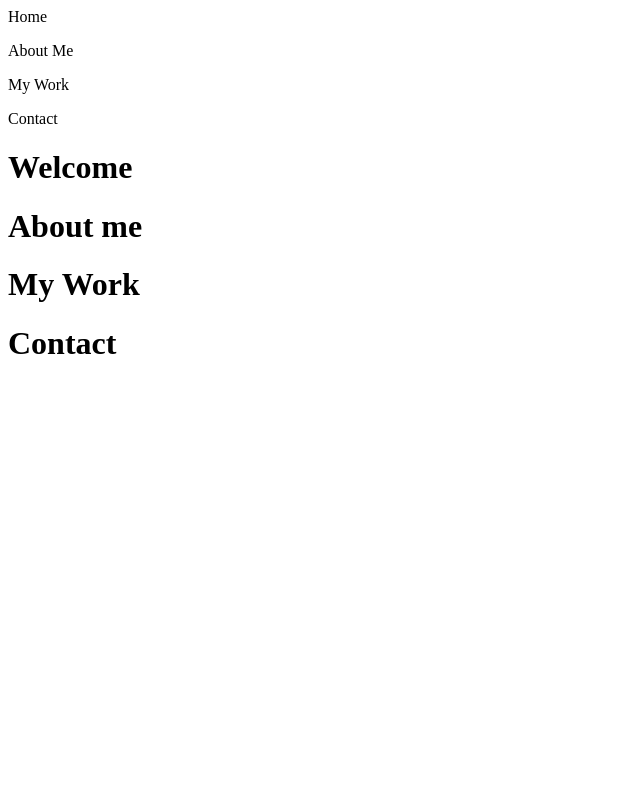
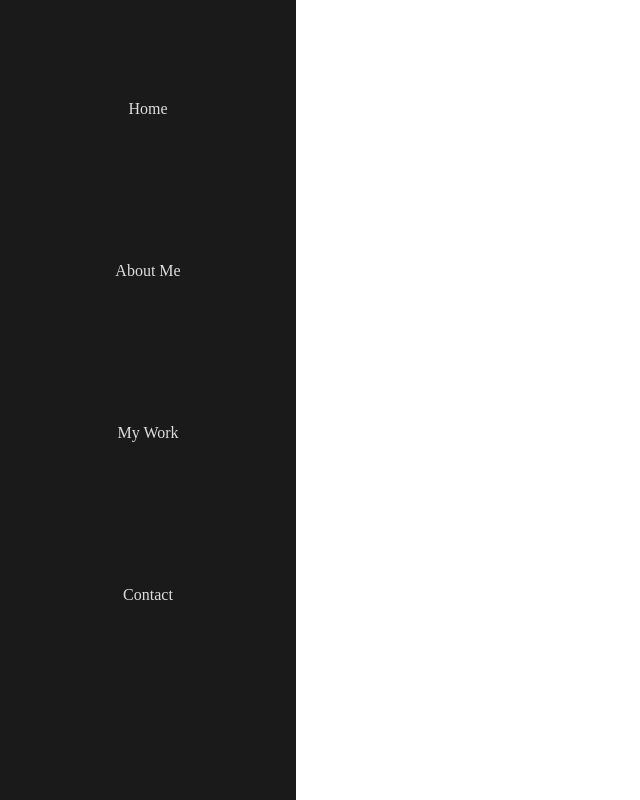
Before and after one commit to shimoal/personal_site, a React app: page / in a window 1280 px wide. Shown: the whole page, without its empty margins (0-640 px from the left). Built offline with nearby package versions, Linux system fonts and the light colour scheme.

Commit message:
Add style for SideBar and css loaders to webpack

```diff
--- a/package.json
+++ b/package.json
@@ -15,10 +15,12 @@
     "babel-loader": "^7.1.4",
     "babel-preset-env": "^1.6.1",
     "babel-preset-react": "^6.24.1",
+    "css-loader": "^0.28.10",
     "html-webpack-plugin": "^3.0.6",
     "react": "^16.2.0",
     "react-dom": "^16.2.0",
     "rimraf": "^2.6.2",
+    "style-loader": "^0.20.3",
     "webpack": "^2.7.0",
     "webpack-dev-server": "^2.11.2"
   }
--- a/src/index.html
+++ b/src/index.html
@@ -1,4 +1,3 @@
 <body>
 	<div id="root" />
-	<script src="./dist/bundle.js"></script>
 </body>
--- a/src/menu/SideBar.js
+++ b/src/menu/SideBar.js
@@ -1,6 +1,7 @@
 import React from 'react';
 
 import MenuItem from './MenuItem.js';
+import style from '../../styles/SideBar.css';
 
 export default class SideBar extends React.Component {
 	constructor(props){
@@ -30,7 +31,7 @@ export default class SideBar extends React.Component {
 			}];
 
 		return (
-			<div>
+			<div className="SideBar">
 				{menuItems.map(item => <MenuItem
 					key={item}
 					name={item.name}
--- /dev/null
+++ b/styles/SideBar.css
@@ -0,0 +1,16 @@
+.SideBar {
+    height: 100%;
+    width: 20%;
+    position: fixed;
+    top: 0;
+    left: 0;
+    background-color: #1a1a1a;
+		padding: 20px;
+		min-width: 150px;
+}
+
+.SideBar p {
+   color: #dedede;
+  text-align: center;
+  padding: 25%;
+}
--- a/webpack.config.js
+++ b/webpack.config.js
@@ -13,7 +13,11 @@ module.exports = {
 			test: /\.js$/,
 			use: 'babel-loader',
 			exclude: /node_modules/
-		}]
+		},
+		{
+			use: ['style-loader', 'css-loader'],
+			test: /\.css$/
+  	}]
 	},
 	plugins: [
 		new webpack.DefinePlugin({
```
Also changed, not shown: 3 other files (tests, documents, lock files or other folders).
